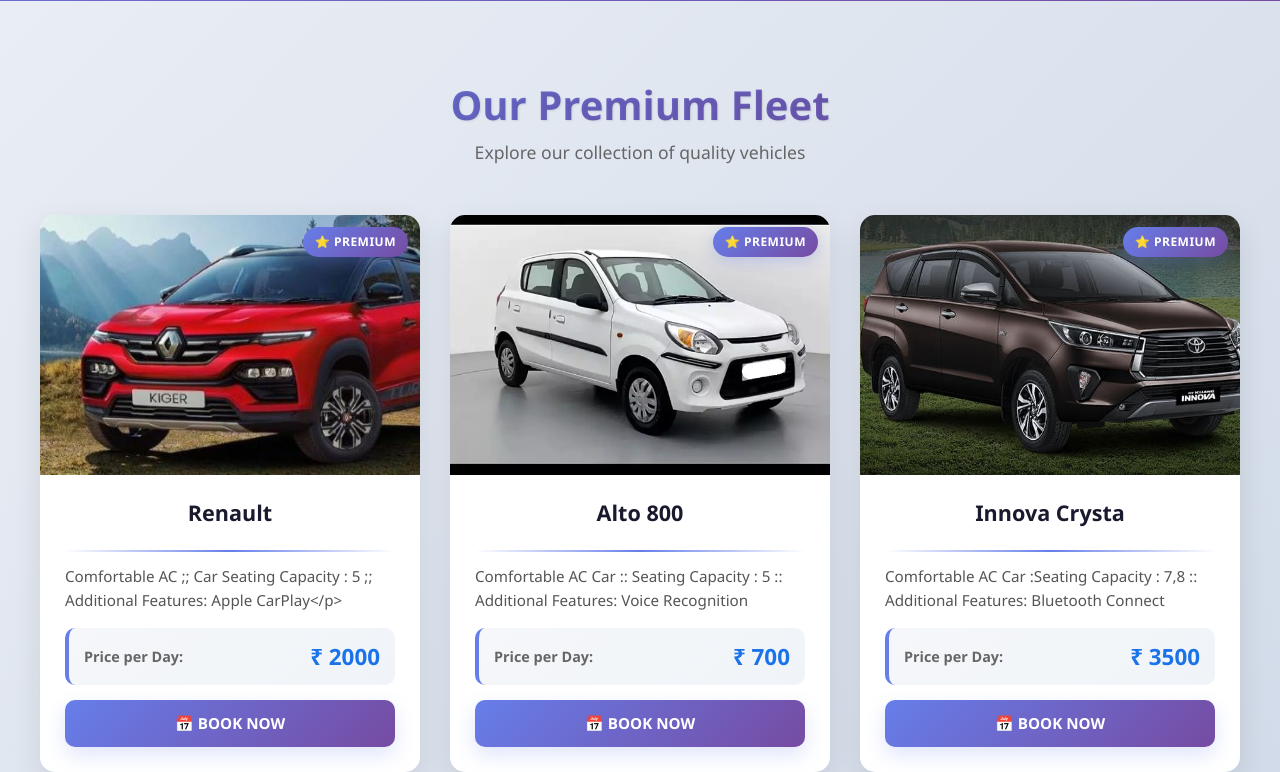
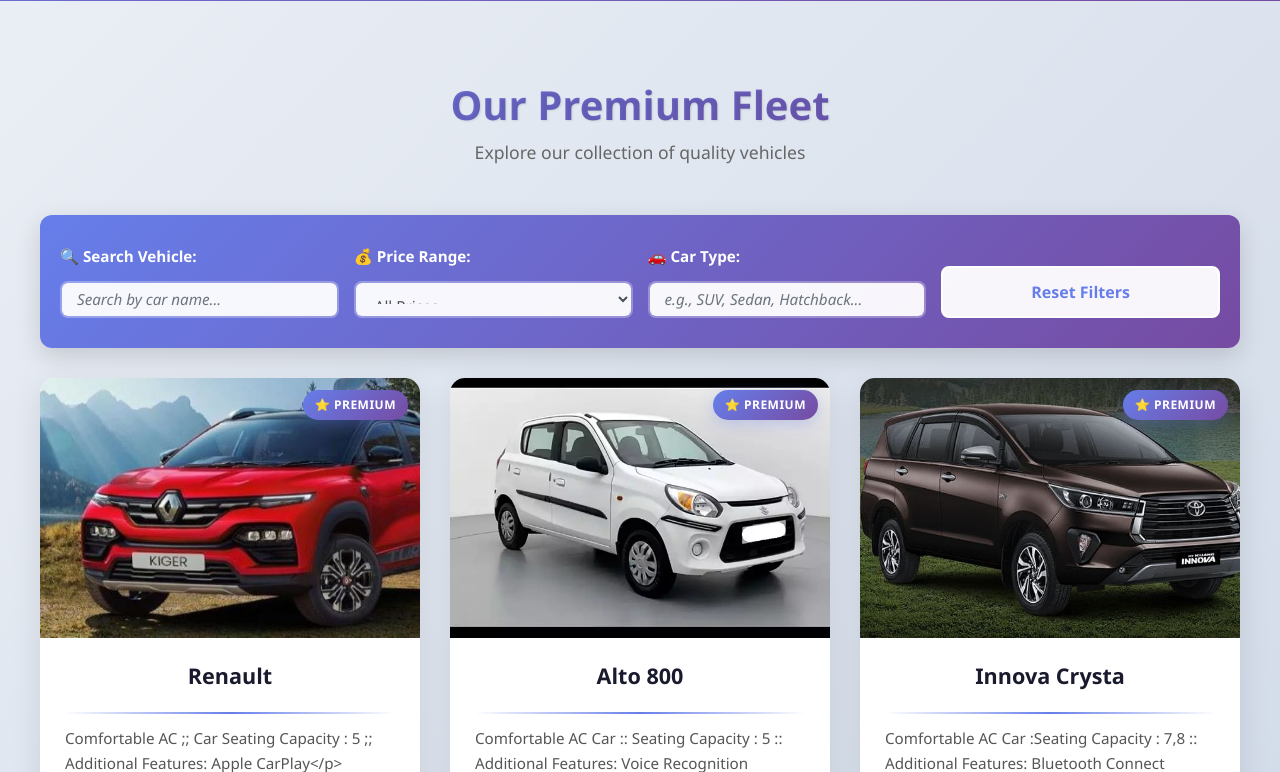
Before and after one commit to devvratwelekar2003/car-rental-system, a Django app: page /vehicles in a window 1280 px wide. Shown: the part 1129-1901 px from the top of the page. Run offline with Django 4.2, Linux system fonts and the light colour scheme; data comes from the database, SQL or seed files in the repository.

Commit message:
Fix: Resolve undefined errors in vehicle-filter.js by adding null checks and conditional function calls

```diff
--- /dev/null
+++ b/static/app.js
@@ -0,0 +1,315 @@
+/**
+ * Car Rental System - Main Application JavaScript
+ * Provides form validation, utilities, and interactive features
+ */
+
+// ============================================
+// 1. FORM VALIDATION
+// ============================================
+
+/**
+ * Validate email format
+ * @param {string} email - Email to validate
+ * @returns {boolean} - True if valid email
+ */
+function validateEmail(email) {
+  const emailRegex = /^[^\s@]+@[^\s@]+\.[^\s@]+$/;
+  return emailRegex.test(email);
+}
+
+/**
+ * Validate phone number (Indian format)
+ * @param {string} phone - Phone number to validate
+ * @returns {boolean} - True if valid phone
+ */
+function validatePhone(phone) {
+  const phoneRegex = /^[0-9]{10}$/;
+  return phoneRegex.test(phone.replace(/[^0-9]/g, ''));
+}
+
+/**
+ * Validate booking form
+ * @returns {boolean} - True if all fields valid
+ */
+function validateBookingForm() {
+  const name = document.getElementById('billname').value.trim();
+  const email = document.getElementById('billemail').value.trim();
+  const phone = document.getElementById('billphone').value.trim();
+  const address = document.getElementById('billaddress').value.trim();
+  const city = document.getElementById('billcity').value.trim();
+  const carSelect = document.getElementById('cars11').value;
+  const days = document.getElementById('dayss').value;
+  const date = document.getElementById('date').value;
+  const fromLoc = document.getElementById('fl').value.trim();
+  const toLoc = document.getElementById('tl').value.trim();
+
+  // Validate all required fields
+  if (!name || name.length < 3) {
+    showAlert('error', 'Name must be at least 3 characters');
+    return false;
+  }
+
+  if (!validateEmail(email)) {
+    showAlert('error', 'Invalid email format');
+    return false;
+  }
+
+  if (!validatePhone(phone)) {
+    showAlert('error', 'Phone number must be 10 digits');
+    return false;
+  }
+
+  if (!address || address.length < 5) {
+    showAlert('error', 'Address must be at least 5 characters');
+    return false;
+  }
+
+  if (!city) {
+    showAlert('error', 'Please select a city');
+    return false;
+  }
+
+  if (carSelect === 'Choose...') {
+    showAlert('error', 'Please select a car');
+    return false;
+  }
+
+  if (!days || days < 1 || days > 30) {
+    showAlert('error', 'Rental days must be between 1 and 30');
+    return false;
+  }
+
+  if (!date) {
+    showAlert('error', 'Please select a pickup date');
+    return false;
+  }
+
+  if (!fromLoc) {
+    showAlert('error', 'Please enter pickup location');
+    return false;
+  }
+
+  if (!toLoc) {
+    showAlert('error', 'Please enter drop-off location');
+    return false;
+  }
+
+  showAlert('success', 'Form validation passed!');
+  return true;
+}
+
+// ============================================
+// 2. ALERT NOTIFICATIONS
+// ============================================
+
+/**
+ * Show alert notification
+ * @param {string} type - 'success', 'error', 'info', 'warning'
+ * @param {string} message - Alert message
+ * @param {number} duration - Duration in milliseconds (default: 4000)
+ */
+function showAlert(type, message, duration = 4000) {
+  const alertDiv = document.createElement('div');
+  alertDiv.className = `alert alert-${type === 'error' ? 'danger' : type} alert-dismissible fade show`;
+  alertDiv.setAttribute('role', 'alert');
+  alertDiv.innerHTML = `
+    <strong>${type.charAt(0).toUpperCase() + type.slice(1)}!</strong> ${message}
+    <button type="button" class="close" data-dismiss="alert" aria-label="Close">
+      <span aria-hidden="true">&times;</span>
+    </button>
+  `;
+
+  // Add to top of page
+  const container = document.body;
+  container.insertBefore(alertDiv, container.firstChild);
+
+  // Auto-remove after duration
+  setTimeout(() => {
+    alertDiv.remove();
+  }, duration);
+}
+
+// ============================================
+// 3. UTILITY FUNCTIONS
+// ============================================
+
+/**
+ * Format currency to INR
+ * @param {number} amount - Amount to format
+ * @returns {string} - Formatted currency string
+ */
+function formatCurrency(amount) {
+  return '₹' + Number(amount).toLocaleString('en-IN');
+}
+
+/**
+ * Format date to readable format
+ * @param {string} dateStr - Date string (YYYY-MM-DD)
+ * @returns {string} - Formatted date
+ */
+function formatDate(dateStr) {
+  const date = new Date(dateStr + 'T00:00:00');
+  return date.toLocaleDateString('en-IN', {
+    weekday: 'short',
+    year: 'numeric',
+    month: 'short',
+    day: 'numeric'
+  });
+}
+
+/**
+ * Calculate days between two dates
+ * @param {string} startDate - Start date (YYYY-MM-DD)
+ * @param {string} endDate - End date (YYYY-MM-DD)
+ * @returns {number} - Number of days
+ */
+function calculateDays(startDate, endDate) {
+  const start = new Date(startDate);
+  const end = new Date(endDate);
+  const diffTime = Math.abs(end - start);
+  return Math.ceil(diffTime / (1000 * 60 * 60 * 24)) || 1;
+}
+
+// ============================================
+// 4. DOM MANIPULATION & EVENTS
+// ============================================
+
+/**
+ * Add real-time character count to textarea/input
+ * @param {string} inputId - ID of input element
+ * @param {string} counterId - ID of counter display element
+ * @param {number} maxChars - Maximum characters allowed
+ */
+function addCharacterCounter(inputId, counterId, maxChars) {
+  const input = document.getElementById(inputId);
+  const counter = document.getElementById(counterId);
+
+  if (input && counter) {
+    input.addEventListener('input', () => {
+      const remaining = maxChars - input.value.length;
+      counter.textContent = remaining;
+      counter.style.color = remaining < 20 ? '#dc3545' : '#6c757d';
+    });
+  }
+}
+
+/**
+ * Enable smooth scroll to element
+ * @param {string} elementId - ID of target element
+ */
+function smoothScroll(elementId) {
+  const element = document.getElementById(elementId);
+  if (element) {
+    element.scrollIntoView({ behavior: 'smooth', block: 'start' });
+  }
+}
+
+/**
+ * Add tooltip to element
+ * @param {string} elementId - ID of element
+ * @param {string} tooltipText - Tooltip text
+ */
+function addTooltip(elementId, tooltipText) {
+  const element = document.getElementById(elementId);
+  if (element) {
+    element.title = tooltipText;
+    element.setAttribute('data-toggle', 'tooltip');
+    element.setAttribute('data-placement', 'top');
+  }
+}
+
+// ============================================
+// 5. LOCAL STORAGE HELPERS
+// ============================================
+
+/**
+ * Save data to localStorage
+ * @param {string} key - Storage key
+ * @param {*} value - Value to save
+ */
+function saveToLocalStorage(key, value) {
+  try {
+    localStorage.setItem(key, JSON.stringify(value));
+    return true;
+  } catch (error) {
+    console.error('Error saving to localStorage:', error);
+    return false;
+  }
+}
+
+/**
+ * Get data from localStorage
+ * @param {string} key - Storage key
+ * @returns {*} - Retrieved value or null
+ */
+function getFromLocalStorage(key) {
+  try {
+    const item = localStorage.getItem(key);
+    return item ? JSON.parse(item) : null;
+  } catch (error) {
+    console.error('Error reading from localStorage:', error);
+    return null;
+  }
+}
+
+/**
+ * Clear localStorage item
+ * @param {string} key - Storage key
+ */
+function clearLocalStorage(key) {
+  try {
+    localStorage.removeItem(key);
+    return true;
+  } catch (error) {
+    console.error('Error clearing localStorage:', error);
+    return false;
+  }
+}
+
+// ============================================
+// 6. PAGE INITIALIZATION
+// ============================================
+
+/**
+ * Initialize page on DOM ready
+ */
+document.addEventListener('DOMContentLoaded', function() {
+  // Initialize tooltips (if Bootstrap tooltips are available)
+  if (typeof $ !== 'undefined' && $.fn.tooltip) {
+    $('[data-toggle="tooltip"]').tooltip();
+  }
+
+  // Add keyboard event to prevent accidental form submission
+  const bookingForm = document.querySelector('form');
+  if (bookingForm) {
+    bookingForm.addEventListener('keypress', function(event) {
+      if (event.key === 'Enter' && event.target !== document.querySelector('textarea')) {
+        event.preventDefault();
+      }
+    });
+  }
+
+  // Log initialization complete
+  console.log('Car Rental System initialized successfully');
+});
+
+// ============================================
+// 7. EXPORT FOR EXTERNAL USE
+// ============================================
+
+// Make functions available globally if needed
+window.carRentalApp = {
+  validateEmail,
+  validatePhone,
+  validateBookingForm,
+  showAlert,
+  formatCurrency,
+  formatDate,
+  calculateDays,
+  addCharacterCounter,
+  smoothScroll,
+  addTooltip,
+  saveToLocalStorage,
+  getFromLocalStorage,
+  clearLocalStorage
+};
--- a/static/style.css
+++ b/static/style.css
@@ -865,3 +865,150 @@ input::placeholder {
         font-size: 1.2rem;
     }
 }
+
+/* Vehicle Filter Styles */
+.filter-section {
+    background: linear-gradient(135deg, #667eea 0%, #764ba2 100%);
+    padding: 30px 20px;
+    margin: 30px 0;
+    border-radius: 12px;
+    box-shadow: 0 8px 25px rgba(0, 0, 0, 0.15);
+}
+
+.filter-container {
+    max-width: 1200px;
+    margin: 0 auto;
+    display: grid;
+    grid-template-columns: repeat(auto-fit, minmax(250px, 1fr));
+    gap: 15px;
+    align-items: end;
+}
+
+.filter-group {
+    display: flex;
+    flex-direction: column;
+    gap: 8px;
+}
+
+.filter-label {
+    color: white;
+    font-weight: 600;
+    font-size: 0.95rem;
+    margin-bottom: 5px;
+}
+
+.filter-input,
+.filter-select {
+    padding: 12px 15px;
+    border: 2px solid rgba(255, 255, 255, 0.3);
+    border-radius: 8px;
+    font-size: 0.95rem;
+    transition: all 0.3s ease;
+    background-color: rgba(255, 255, 255, 0.95);
+}
+
+.filter-input:focus,
+.filter-select:focus {
+    outline: none;
+    border-color: white;
+    background-color: white;
+    box-shadow: 0 4px 15px rgba(0, 0, 0, 0.2);
+}
+
+.filter-reset {
+    padding: 12px 30px;
+    font-weight: 600;
+    border-radius: 8px;
+    transition: all 0.3s ease;
+    background-color: rgba(255, 255, 255, 0.95);
+    color: #667eea;
+    border: 2px solid white;
+    width: 100%;
+}
+
+.filter-reset:hover {
+    background-color: white;
+    transform: translateY(-2px);
+    box-shadow: 0 6px 20px rgba(0, 0, 0, 0.2);
+}
+
+#resultCount {
+    font-weight: 600;
+    font-size: 1.1rem;
+    color: #667eea;
+    animation: fadeIn 0.3s ease;
+}
+
+@keyframes fadeIn {
+    from {
+        opacity: 0;
+        transform: translateY(-10px);
+    }
+    to {
+        opacity: 1;
+        transform: translateY(0);
+    }
+}
+
+/* Alert Notification Styles */
+.alert {
+    position: relative;
+    animation: slideDown 0.3s ease;
+    border-radius: 8px;
+    margin: 15px;
+    box-shadow: 0 4px 12px rgba(0, 0, 0, 0.15);
+}
+
+@keyframes slideDown {
+    from {
+        opacity: 0;
+        transform: translateY(-20px);
+    }
+    to {
+        opacity: 1;
+        transform: translateY(0);
+    }
+}
+
+.alert-success {
+    background-color: #d4edda;
+    border-color: #c3e6cb;
+    color: #155724;
+}
+
+.alert-danger {
+    background-color: #f8d7da;
+    border-color: #f5c6cb;
+    color: #721c24;
+}
+
+.alert-info {
+    background-color: #d1ecf1;
+    border-color: #bee5eb;
+    color: #0c5460;
+}
+
+.alert-warning {
+    background-color: #fff3cd;
+    border-color: #ffeaa7;
+    color: #856404;
+}
+
+/* Responsive Filter Section */
+@media (max-width: 768px) {
+    .filter-container {
+        grid-template-columns: 1fr;
+    }
+
+    .filter-section {
+        padding: 20px 15px;
+        margin: 20px 0;
+    }
+
+    .filter-input,
+    .filter-select,
+    .filter-reset {
+        font-size: 0.9rem;
+        padding: 10px 12px;
+    }
+}
--- /dev/null
+++ b/static/vehicle-filter.js
@@ -0,0 +1,174 @@
+/**
+ * Car Rental System - Vehicle Filtering & Search
+ * Provides real-time vehicle filtering by type and price
+ */
+
+// Store original vehicle list for filtering
+let originalVehicles = [];
+
+/**
+ * Initialize vehicle filtering system
+ */
+function initializeVehicleFiltering() {
+  // Store original vehicle cards
+  const vehicleContainer = document.querySelector('.row');
+  if (vehicleContainer) {
+    originalVehicles = Array.from(vehicleContainer.querySelectorAll('.card'));
+  }
+
+  // Add event listeners to filter elements if they exist
+  const priceFilter = document.getElementById('priceFilter');
+  const typeFilter = document.getElementById('typeFilter');
+  const searchInput = document.getElementById('vehicleSearch');
+
+  if (priceFilter) {
+    priceFilter.addEventListener('change', applyFilters);
+  }
+  if (typeFilter) {
+    typeFilter.addEventListener('change', applyFilters);
+  }
+  if (searchInput) {
+    searchInput.addEventListener('keyup', applyFilters);
+  }
+
+  console.log('Vehicle filtering initialized');
+}
+
+/**
+ * Filter vehicles based on current filter criteria
+ */
+function applyFilters() {
+  const priceFilter = document.getElementById('priceFilter')?.value || 'all';
+  const typeFilter = document.getElementById('typeFilter')?.value || '';
+  const searchTerm = document.getElementById('vehicleSearch')?.value.toLowerCase() || '';
+
+  let filteredVehicles = originalVehicles.filter(card => {
+    const carName = card.querySelector('.card-title')?.textContent.toLowerCase() || '';
+    const carPrice = parseInt(card.querySelector('.card-text')?.textContent.match(/\d+/) || '0');
+
+    // Search filter
+    if (searchTerm && !carName.includes(searchTerm)) {
+      return false;
+    }
+
+    // Price filter
+    if (priceFilter !== 'all') {
+      if (priceFilter === 'budget' && carPrice > 3000) return false;
+      if (priceFilter === 'mid' && (carPrice < 3000 || carPrice > 6000)) return false;
+      if (priceFilter === 'premium' && carPrice < 6000) return false;
+    }
+
+    // Type filter
+    if (typeFilter && !carName.toLowerCase().includes(typeFilter.toLowerCase())) {
+      return false;
+    }
+
+    return true;
+  });
+
+  // Display filtered results
+  const vehicleContainer = document.querySelector('.row');
+  if (vehicleContainer) {
+    vehicleContainer.innerHTML = '';
+
+    if (filteredVehicles.length === 0) {
+      vehicleContainer.innerHTML = '<p class="col-12 text-center text-muted">No vehicles found matching your criteria.</p>';
+    } else {
+      filteredVehicles.forEach(vehicle => {
+        vehicleContainer.appendChild(vehicle.cloneNode(true));
+      });
+    }
+  }
+
+  // Show result count
+  displayResultCount(filteredVehicles.length);
+}
+
+/**
+ * Display count of filtered results
+ * @param {number} count - Number of results
+ */
+function displayResultCount(count) {
+  let counter = document.getElementById('resultCount');
+  if (!counter) {
+    counter = document.createElement('p');
+    counter.id = 'resultCount';
+    counter.style.cssText = 'text-align: center; color: #666; margin: 10px 0;';
+    const vehicleContainer = document.querySelector('.row');
+    if (vehicleContainer.parentElement) {
+      vehicleContainer.parentElement.insertBefore(counter, vehicleContainer);
+    }
+  }
+  counter.textContent = `Showing ${count} vehicle${count !== 1 ? 's' : ''}`;
+}
+
+/**
+ * Reset all filters
+ */
+function resetFilters() {
+  const priceFilter = document.getElementById('priceFilter');
+  const typeFilter = document.getElementById('typeFilter');
+  const searchInput = document.getElementById('vehicleSearch');
+
+  if (priceFilter) priceFilter.value = 'all';
+  if (typeFilter) typeFilter.value = '';
+  if (searchInput) searchInput.value = '';
+
+  const vehicleContainer = document.querySelector('.row');
+  if (vehicleContainer) {
+    vehicleContainer.innerHTML = '';
+    originalVehicles.forEach(vehicle => {
+      vehicleContainer.appendChild(vehicle.cloneNode(true));
+    });
+  }
+
+  displayResultCount(originalVehicles.length);
+  if (typeof showAlert === 'function') {
+    showAlert('info', 'Filters have been reset', 3000);
+  }
+}
+
+/**
+ * Quick book a vehicle
+ * @param {string} carName - Name of the car to book
+ */
+function quickBookCar(carName) {
+  if (!carName) {
+    if (typeof showAlert === 'function') {
+      showAlert('error', 'Unable to determine car to book', 3000);
+    }
+    return;
+  }
+  window.location.href = `/bill?car=${encodeURIComponent(carName)}`;
+}
+
+/**
+ * Smooth scroll to vehicle by name
+ * @param {string} carName - Name of the car to scroll to
+ */
+function scrollToVehicle(carName) {
+  const vehicleContainer = document.querySelector('.row');
+  if (!vehicleContainer) return;
+
+  const cards = vehicleContainer.querySelectorAll('.card');
+  for (let card of cards) {
+    const title = card.querySelector('.card-title')?.textContent;
+    if (title && title.toLowerCase() === carName.toLowerCase()) {
+      card.scrollIntoView({ behavior: 'smooth', block: 'center' });
+      card.style.boxShadow = '0 0 20px rgba(0,123,255,0.5)';
+      setTimeout(() => {
+        card.style.boxShadow = '';
+      }, 2000);
+      return;
+    }
+  }
+
+  if (typeof showAlert === 'function') {
+    showAlert('warning', 'Vehicle not found', 3000);
+  }
+}
+
+// Initialize on DOM ready
+document.addEventListener('DOMContentLoaded', function() {
+  initializeVehicleFiltering();
+});
--- a/templates/base.html
+++ b/templates/base.html
@@ -22,6 +22,9 @@
     <script src="https://code.jquery.com/jquery-3.3.1.slim.min.js" integrity="sha384-q8i/X+965DzO0rT7abK41JStQIAqVgRVzpbzo5smXKp4YfRvH+8abtTE1Pi6jizo" crossorigin="anonymous"></script>
     <script src="https://cdn.jsdelivr.net/npm/popper.js@1.14.7/dist/umd/popper.min.js" integrity="sha384-UO2eT0CpHqdSJQ6hJty5KVphtPhzWj9WO1clHTMGa3JDZwrnQq4sF86dIHNDz0W1" crossorigin="anonymous"></script>
     <script src="https://cdn.jsdelivr.net/npm/bootstrap@4.3.1/dist/js/bootstrap.min.js" integrity="sha384-JjSmVgyd0p3pXB1rRibZUAYoIIy6OrQ6VrjIEaFf/nJGzIxFDsf4x0xIM+B07jRM" crossorigin="anonymous"></script>
+    {%load static%}
+    <script src="{%static 'app.js'%}"></script>
+    <script src="{%static 'vehicle-filter.js'%}"></script>
 
     <nav class="navbar navbar-expand-lg navbar-dark bg-dark">
 
--- a/templates/bill.html
+++ b/templates/bill.html
@@ -114,7 +114,7 @@
 </div>
 
 <div class="text-center">
-  <button class="btn btn-primary " type="button" data-toggle="modal" data-target="#exampleModalLong" id="showre" onclick="calculate()">Display Bill</button>
+  <button class="btn btn-primary " type="button" data-toggle="modal" data-target="#exampleModalLong" id="showre" onclick="validateBookingForm() && calculate()">Display Bill</button>
   <div class="modal fade" id="exampleModalLong" tabindex="-1" role="dialog" aria-labelledby="exampleModalCenterTitle" aria-hidden="true" id="13">
     <div class="modal-dialog modal-lg modal-dialog-centered" role="document" id="14" style="height:750px">
       <div class="modal-content" id="15" style="background-color:rgb(226, 239, 251); ">
@@ -144,7 +144,7 @@
       </div>
     </div>
   </div>
-  <button class="btn btn-primary " type="submit"  >Confirm Booking</button>
+  <button class="btn btn-primary " type="submit" onclick="return validateBookingForm()"  >Confirm Booking</button>
 
 </div>
 </form>
--- a/templates/vehicles.html
+++ b/templates/vehicles.html
@@ -66,6 +66,32 @@
           <p>Explore our collection of quality vehicles</p>
         </div>
 
+        <!-- Filtering Section -->
+        <div class="filter-section">
+          <div class="filter-container">
+            <div class="filter-group">
+              <label for="vehicleSearch" class="filter-label">🔍 Search Vehicle:</label>
+              <input type="text" id="vehicleSearch" class="form-control filter-input" placeholder="Search by car name...">
+            </div>
+            <div class="filter-group">
+              <label for="priceFilter" class="filter-label">💰 Price Range:</label>
+              <select id="priceFilter" class="form-control filter-select">
+                <option value="all">All Prices</option>
+                <option value="budget">Budget (Below ₹3000)</option>
+                <option value="mid">Mid-Range (₹3000 - ₹6000)</option>
+                <option value="premium">Premium (Above ₹6000)</option>
+              </select>
+            </div>
+            <div class="filter-group">
+              <label for="typeFilter" class="filter-label">🚗 Car Type:</label>
+              <input type="text" id="typeFilter" class="form-control filter-input" placeholder="e.g., SUV, Sedan, Hatchback...">
+            </div>
+            <div class="filter-group">
+              <button class="btn btn-secondary filter-reset" onclick="resetFilters()">Reset Filters</button>
+            </div>
+          </div>
+        </div>
+
         <div class="gallery-grid">
           {% for i in car %}
           <div class="gallery-item">
```
Also changed, not shown: README.md.
